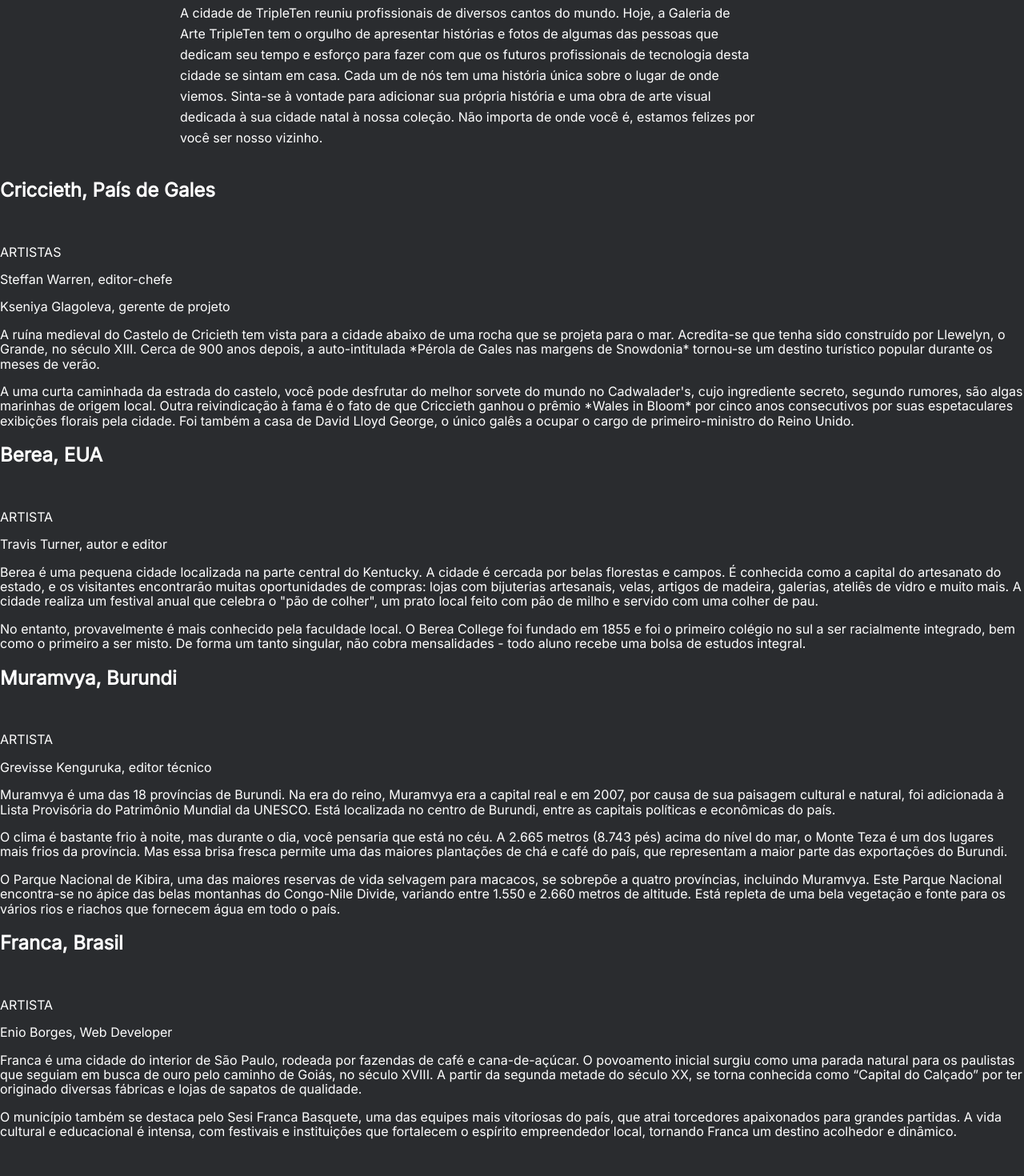
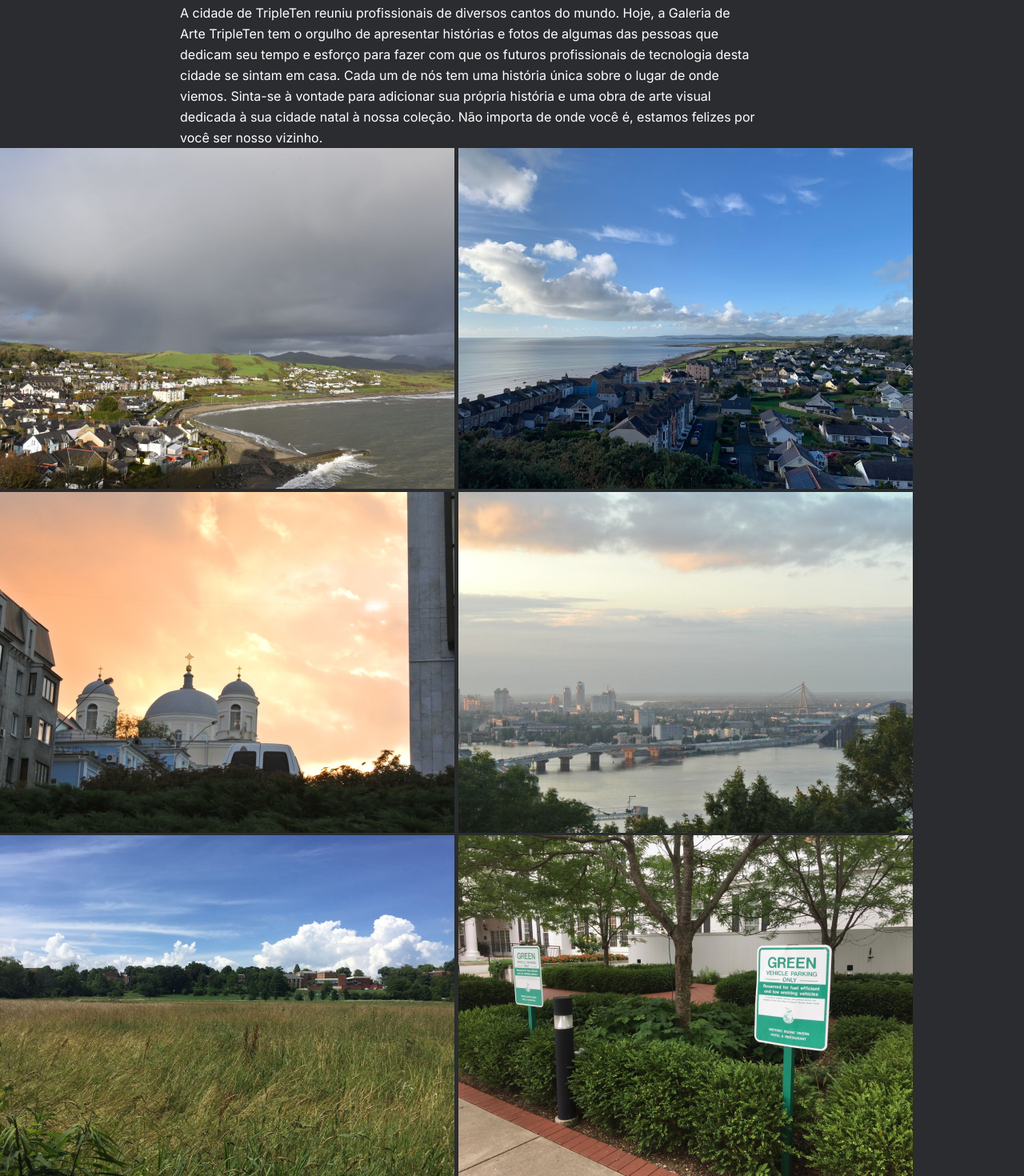
Before and after one commit to borgesenioc/web_project_homeland, a plain HTML site: page index.html in a window 1280 px wide. Shown: the part 1557-3027 px from the top of the page at 80% size. Drawn offline with Linux system fonts and the light colour scheme.

Commit message:
Add images to the grid

```diff
--- a/index.html
+++ b/index.html
@@ -58,14 +58,46 @@
           </p>
         </section>
         <section class="photo-grid">
-          <img class="photo-grid__item1" />
-          <img class="photo-grid__item2" />
-          <img class="photo-grid__item3" />
-          <img class="photo-grid__item4" />
-          <img class="photo-grid__item5" />
-          <img class="photo-grid__item6" />
-          <img class="photo-grid__item7" />
-          <img class="photo-grid__item8" />
+          <img
+            class="photo-grid__item1"
+            src="./images/__item1.png"
+            alt="Cloudy day on an urban beach"
+          />
+          <img
+            class="photo-grid__item2"
+            src="./images/__item2.png"
+            alt="Sunny day on an urban beach"
+          />
+          <img
+            class="photo-grid__item3"
+            src="./images/__item3.png"
+            alt="Sunset behind a white church"
+          />
+          <img
+            class="photo-grid__item4"
+            src="./images/__item4.png"
+            alt="Landscape of a bridge over a river"
+          />
+          <img
+            class="photo-grid__item5"
+            src="./images/__item5.png"
+            alt="Sunny day on a grass field"
+          />
+          <img
+            class="photo-grid__item6"
+            src="./images/__item6.png"
+            alt="Bushes and trees on a sidewalk"
+          />
+          <img
+            class="photo-grid__item7"
+            src="./images/__item7.png"
+            alt="A man stands in front of an exotic rural house"
+          />
+          <img
+            class="photo-grid__item8"
+            src="./images/__item8.png"
+            alt="Landscape view of country houses"
+          />
         </section>
         <section class="places">
           <div class="places__criccieth-wales">
```
Also changed, not shown: images/__image_burundi.png (added), images/__image_franca.png (added), images/__image_usa.png (added), images/__image_wales.png (added), images/__item1.png (added), images/__item2.png (added), images/__item3.png (added), images/__item4.png (added), images/__item5.png (added), images/__item6.png (added), images/__item7.png (added), images/__item8.png (added), 1 other file.
